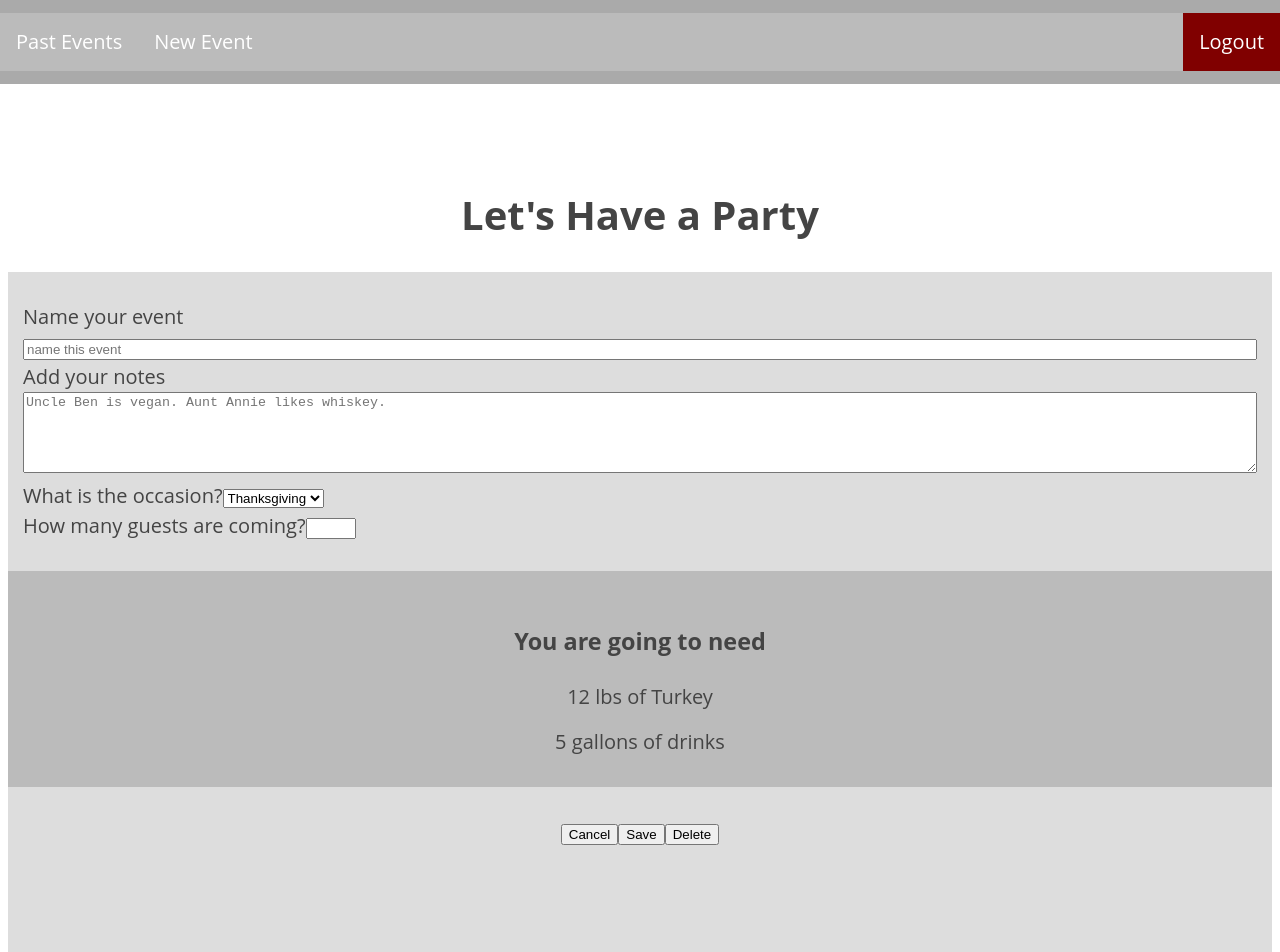
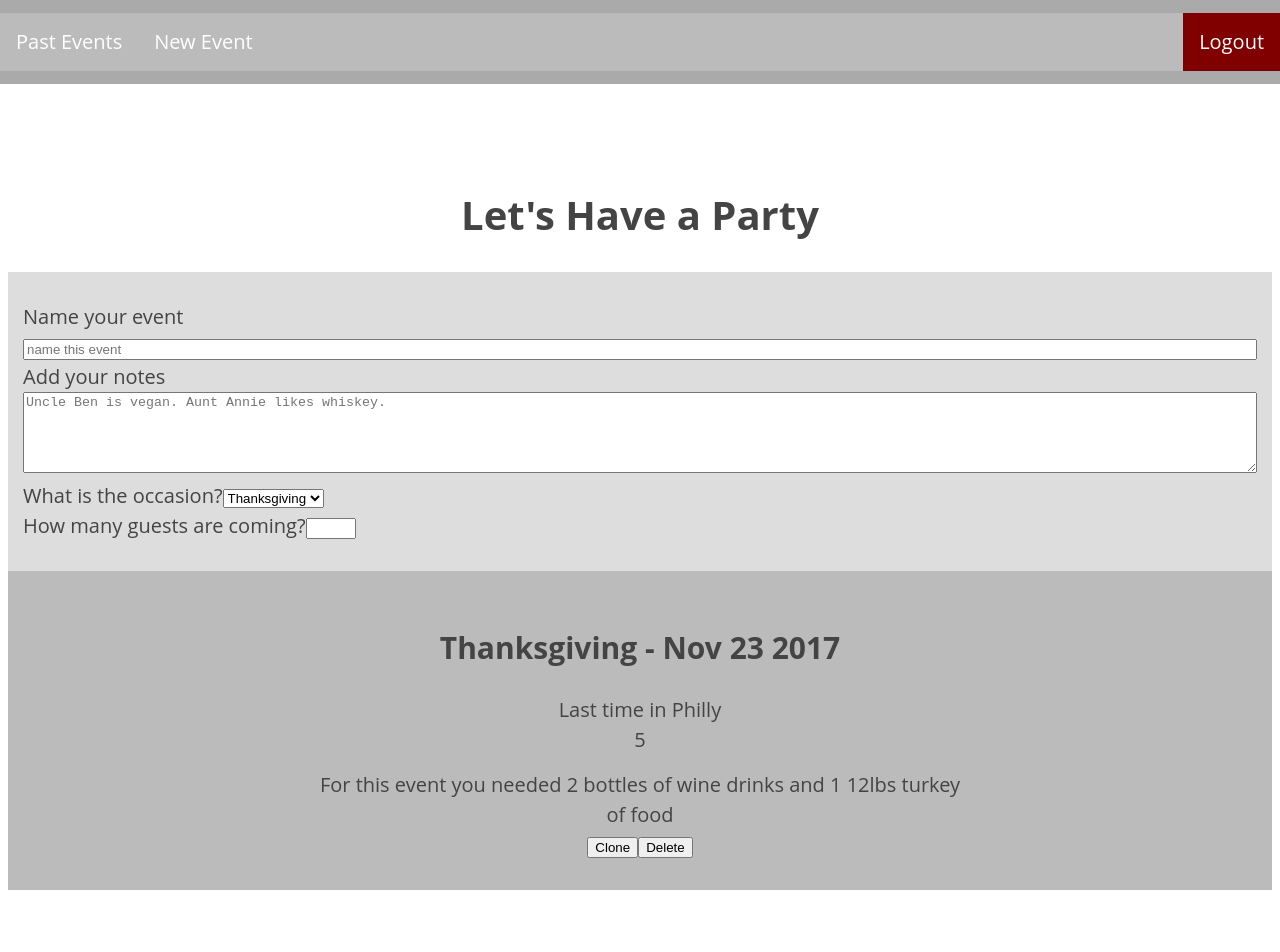
Before and after one commit to steffencrespo/the-perfect-meal, a React (Create React App) app: page /new-event in a window 1280 px wide. Shown: the top 952 px of the page. After the commit the page ends 898 px from the top, so only its background shows below. Built offline with nearby package versions, Linux system fonts and the light colour scheme.

Commit message:
replaces jsx estimates part on event-form with EventSummary component; adds dummy function on EventForm component to drive the render of EventSummary component

```diff
--- a/src/components/event-form.js
+++ b/src/components/event-form.js
@@ -1,7 +1,16 @@
 import React from 'react';
 import './event-form.css';
 
+import EventSummary from './event-summary';
+
 export default function EventForm(props) {
+
+  function showEstimates() {
+    if (true) {
+      return <EventSummary eventType='Thanksgiving' date='Nov 23 2017' name='Last time in Philly' guestCount='5' food='1 12lbs turkey' drinks='2 bottles of wine' />;
+    }
+  }
+
   return(
     <div>
       <header>
@@ -30,18 +39,7 @@ export default function EventForm(props) {
           </div>
         </form>
       </section>
-      <section>
-        <header>
-          <h3>You are going to need</h3>
-          <p>12 lbs of Turkey</p>
-          <p>5 gallons of drinks</p>
-        </header>
-      </section>
-      <section>
-        <button type="cancel">Cancel</button>
-        <button type="submit">Save</button>
-        <button type="cancel">Delete</button>
-      </section>
+      {showEstimates()}
     </div>
   );
 }
```
